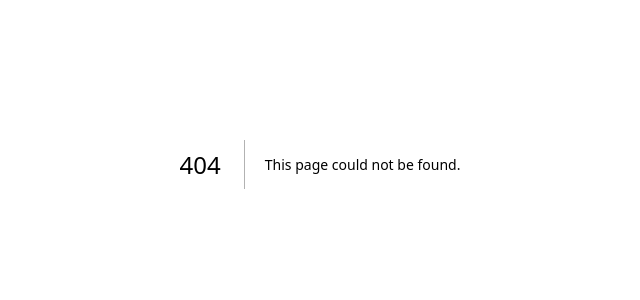
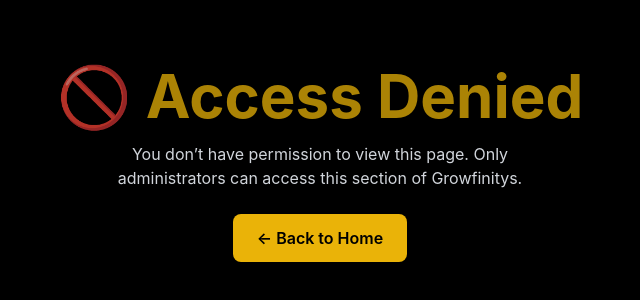
Before and after one commit to mhdkharoub-rgb/growfinitys, a Next.js app: page /restricted in a window 1280 px wide. Before the commit this address had no page. Shown: the part 236-536 px from the top of the page, without its empty margins (320-960 px from the left). Built offline with nearby package versions, Linux system fonts and the light colour scheme.

Commit message:
Create restricted.js

```diff
--- /dev/null
+++ b/pages/restricted.js
@@ -0,0 +1,22 @@
+// /pages/restricted.js
+import Link from "next/link"
+
+export default function Restricted() {
+  return (
+    <div className="min-h-screen bg-black flex flex-col justify-center items-center text-center px-6">
+      <h1 className="text-6xl font-bold text-yellow-500 mb-4 animate-pulse">
+        🚫 Access Denied
+      </h1>
+      <p className="text-gray-300 max-w-md mb-6">
+        You don’t have permission to view this page.
+        Only administrators can access this section of Growfinitys.
+      </p>
+      <Link
+        href="/"
+        className="bg-yellow-500 text-black font-semibold py-3 px-6 rounded-lg hover:bg-yellow-400 transition"
+      >
+        ← Back to Home
+      </Link>
+    </div>
+  )
+}
```
